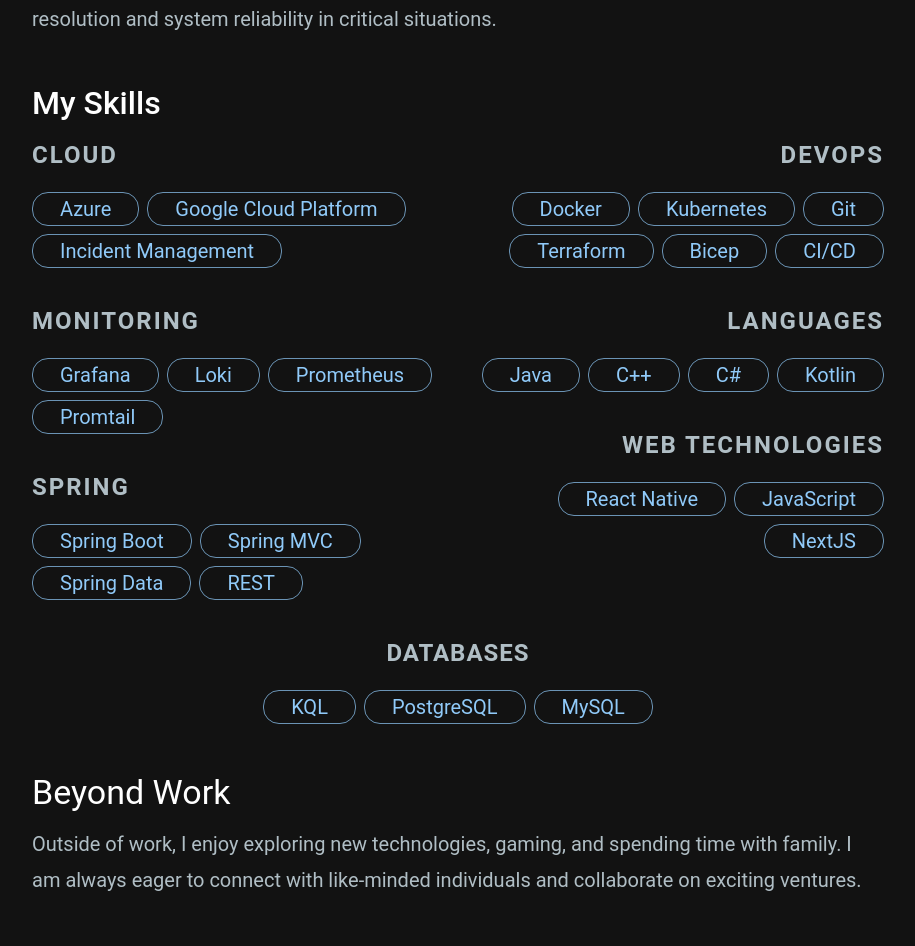
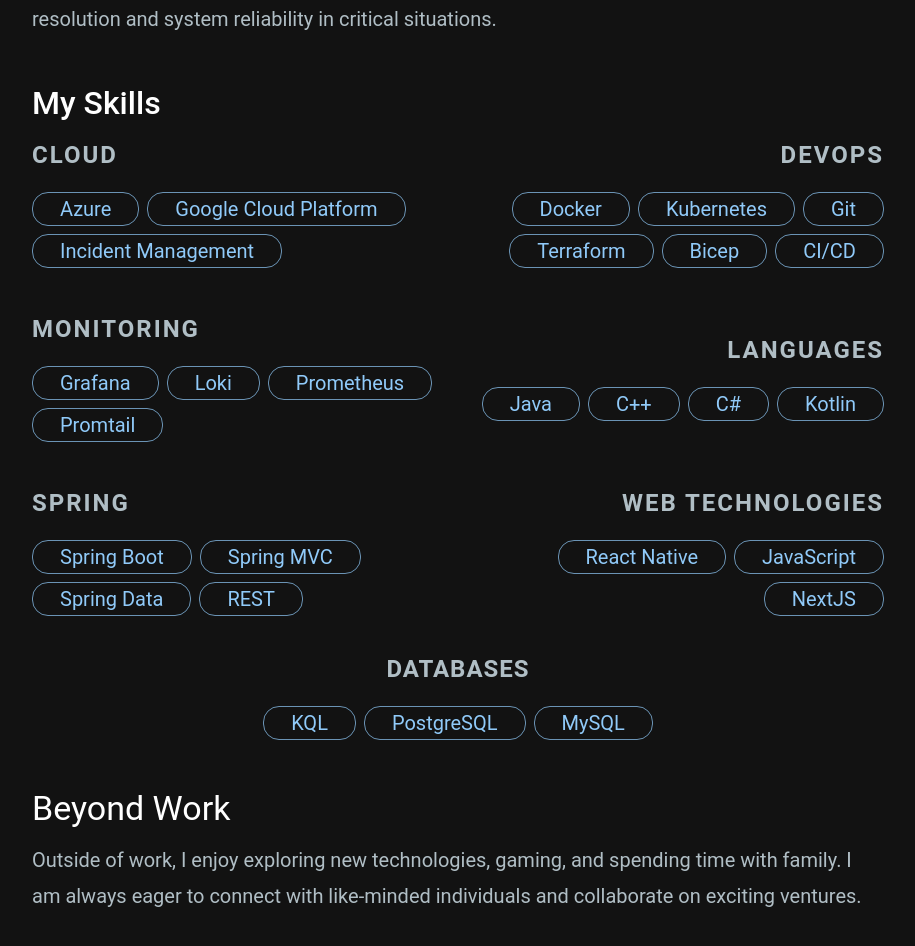
Before and after one commit to alsheikhhusam/PortfolioProject, a Next.js app in the folder my-portfolio/: page /about in a window 1280 px wide. Shown: the part 580-1526 px from the top of the page, without its empty margins (182-1097 px from the left). Built offline with nearby package versions, Linux system fonts and the light colour scheme.

Commit message:
Fixed misalignment between categories

```diff
--- a/my-portfolio/pages/about.js
+++ b/my-portfolio/pages/about.js
@@ -61,8 +61,8 @@
             flex: "1 1 0",
             display: "flex",
             flexDirection: "column",
-            gap: 4,
-            alignItems: align === "right" ? "flex-end" : "flex-start",
+            gap: 5,
+            justifyContent: "space-between"
         }}
     >
         {categories.map((skillCategory) => (
```
